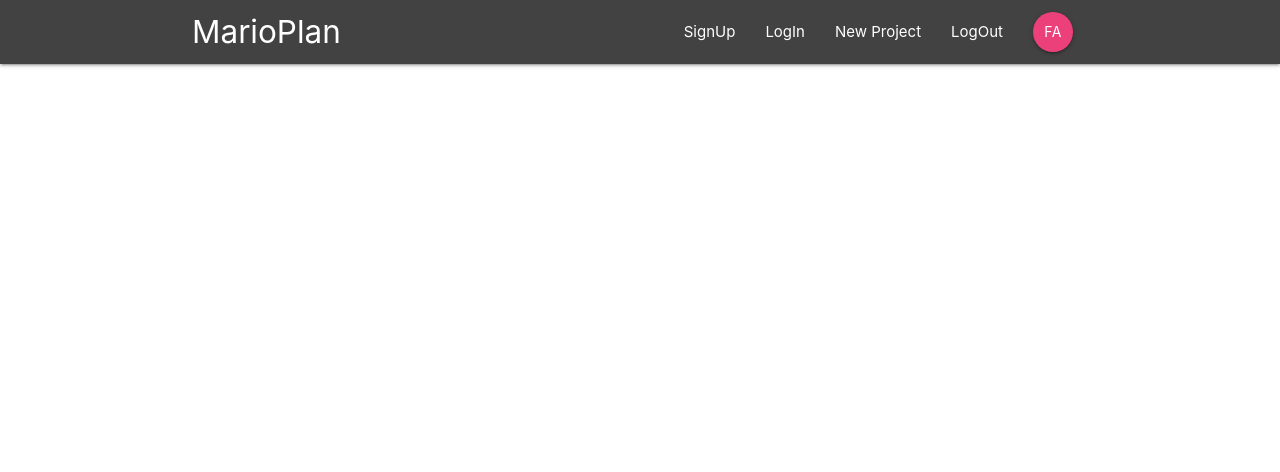
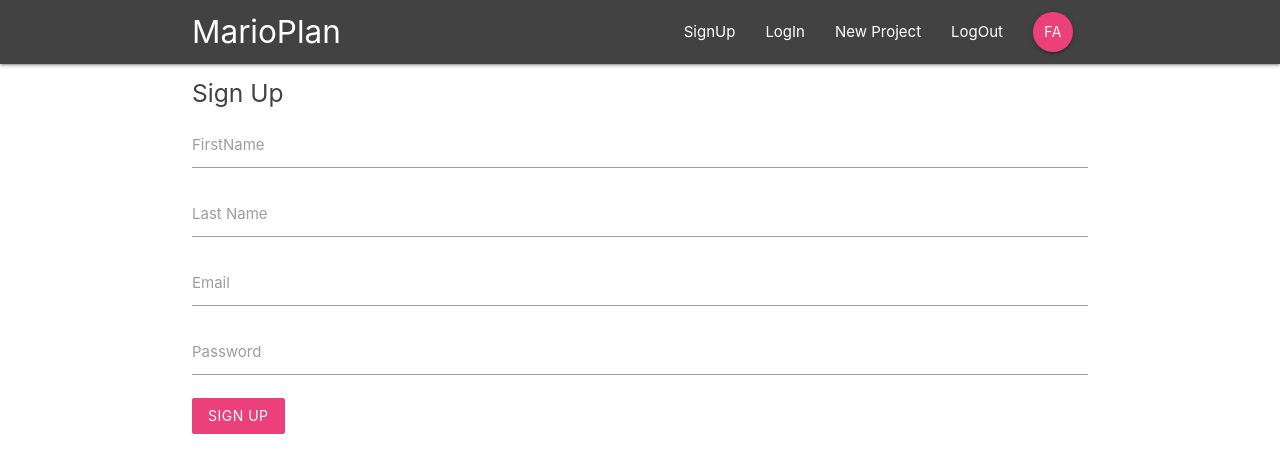
Before and after one commit to faiz276482/marioplan-project-planner, a React (Create React App) app: page /signup in a window 1280 px wide. Shown: the top 472 px of the page. Built offline with nearby package versions, Linux system fonts and the light colour scheme.

Commit message:
Sign in and Sign Up ui setup

```diff
--- a/public/index.html
+++ b/public/index.html
@@ -29,6 +29,8 @@
 
       <!-- Compiled and minified CSS -->
       <link rel="stylesheet" href="https://cdnjs.cloudflare.com/ajax/libs/materialize/1.0.0/css/materialize.min.css">
+      <!-- Compiled and minified JavaScript -->
+      <script src="https://cdnjs.cloudflare.com/ajax/libs/materialize/1.0.0/js/materialize.min.js"></script>
     <title>React App</title>
   </head>
   <body>
--- a/src/App.js
+++ b/src/App.js
@@ -3,6 +3,8 @@
 import NavBar from './components/layout/NavBar'
 import Dashboard from './components/dashboard/Dashboard'
 import ProjectDetails from './components/project/ProjectDetails'
+import SignIn from './components/auth/SignIn'
+import SignUp from './components/auth/SignUp'
 
 function App() {
   return (
@@ -12,6 +14,8 @@
         <Switch>
           <Route exact path="/" component={Dashboard}/>
           <Route path="/project/:id" component={ProjectDetails}/>
+          <Route path="/signin" component={SignIn}/>
+          <Route path="/signup" component={SignUp}/>
         </Switch>
       </div>
     </Router>
--- a/src/components/auth/SignIn.jsx
+++ b/src/components/auth/SignIn.jsx
@@ -0,0 +1,45 @@
+import React,{useState} from 'react'
+
+const SignIn=()=> {
+
+    let [userData,setUserData]=useState({
+        email:'',
+        password:''
+    })
+
+    const handleSubmit=(e)=>{
+        e.preventDefault();
+        console.log(userData);
+
+    }
+    const handleChange=(e)=>{
+        setUserData((preValue)=>{
+            return {
+                ...preValue,
+                [e.target.id]:e.target.value
+            }
+        })
+    }
+
+
+    return (
+        <div className="container">
+            <form className="white" onSubmit={handleSubmit}>
+            <h5 className="grey-text text-darken-3">Sign In</h5>
+            <div className="input-field">
+                <label htmlFor="email">Email</label>
+                <input type="email" id='email' onChange={handleChange} />
+            </div>
+            <div className="input-field">
+                <label htmlFor="password">Password</label>
+                <input type="password" id='password' onChange={handleChange} />
+            </div>
+            <div className="input-field">
+                <button className="btn pink lighten-1 z-depth-0">Login</button>
+            </div>
+            </form>
+        </div>
+    )
+}
+
+export default SignIn
--- a/src/components/auth/SignUp.jsx
+++ b/src/components/auth/SignUp.jsx
@@ -0,0 +1,55 @@
+import React,{useState} from 'react'
+
+const SignOut=()=> {
+
+    let [userData,setUserData]=useState({
+        email:'',
+        password:'',
+        firstName:'',
+        lastName:''
+    })
+
+    const handleSubmit=(e)=>{
+        e.preventDefault();
+        console.log(userData);
+
+    }
+    const handleChange=(e)=>{
+        setUserData((preValue)=>{
+            return {
+                ...preValue,
+                [e.target.id]:e.target.value
+            }
+        })
+    }
+
+
+    return (
+        <div className="container">
+            <form className="white" onSubmit={handleSubmit}>
+            <h5 className="grey-text text-darken-3">Sign Up</h5>
+            <div className="input-field">
+                <label htmlFor="firstName">FirstName</label>
+                <input type="text" id='firstName' onChange={handleChange} />
+            </div>
+            <div className="input-field">
+                <label htmlFor="lastName">Last Name</label>
+                <input type="text" id='lastName' onChange={handleChange} />
+            </div>
+            <div className="input-field">
+                <label htmlFor="email">Email</label>
+                <input type="email" id='email' onChange={handleChange} />
+            </div>
+            <div className="input-field">
+                <label htmlFor="password">Password</label>
+                <input type="password" id='password' onChange={handleChange} />
+            </div>
+            <div className="input-field">
+                <button className="btn pink lighten-1 z-depth-0">Sign Up</button>
+            </div>
+            </form>
+        </div>
+    )
+}
+
+export default SignOut
--- a/src/components/layout/SignedOutLinks.jsx
+++ b/src/components/layout/SignedOutLinks.jsx
@@ -4,8 +4,8 @@
 const SignedOutLinks=() =>{
     return (
         <ul className="right">
-            <li><NavLink to='/'>SignUp</NavLink></li>
-            <li><NavLink to='/'>LogIn</NavLink></li>
+            <li><NavLink to='/signup'>SignUp</NavLink></li>
+            <li><NavLink to='/signin'>LogIn</NavLink></li>
         </ul>
     )
 }
```
